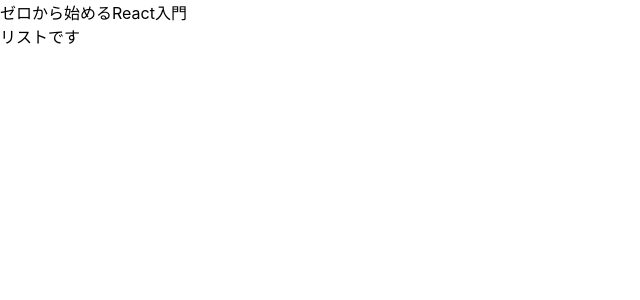
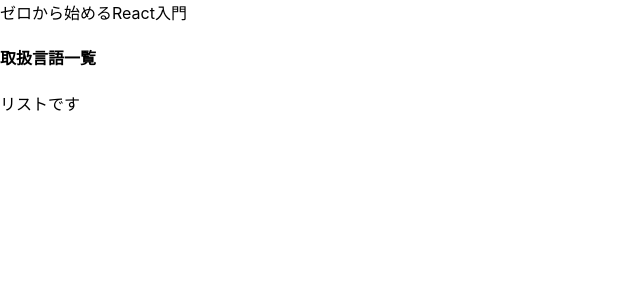
Before and after one commit to RinyuDrvo/react_tutorial, a React (Create React App) app: page / in a window 1280 px wide. Shown: the top 300 px of the page, without its empty margins (0-640 px from the left). Built offline with nearby package versions, Linux system fonts and the light colour scheme.

Commit message:
make propaty

```diff
--- a/src/App.js
+++ b/src/App.js
@@ -4,7 +4,7 @@
   return (
     <div>
       ゼロから始めるReact入門
-      <List />
+      <List title="取扱言語一覧" />
     </div>
   );
 }
--- a/src/List.js
+++ b/src/List.js
@@ -1,7 +1,10 @@
 import { div } from "prelude-ls"
 
-export const List = () => {
+export const List = ({ title }) => {
   return (
-    <div>リストです</div>
+    <div>
+      <h4>{ title }</h4>
+      <div>リストです</div>
+    </div>
   )
 }
```
